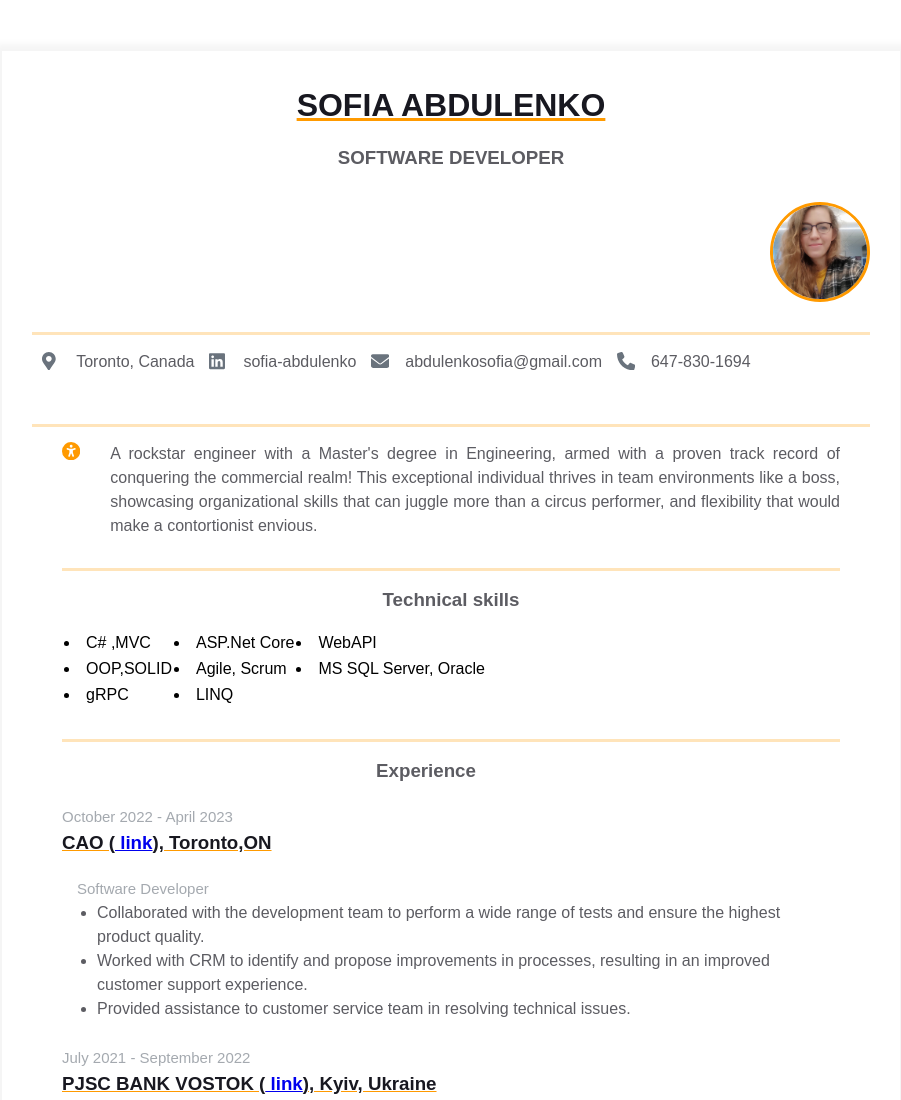
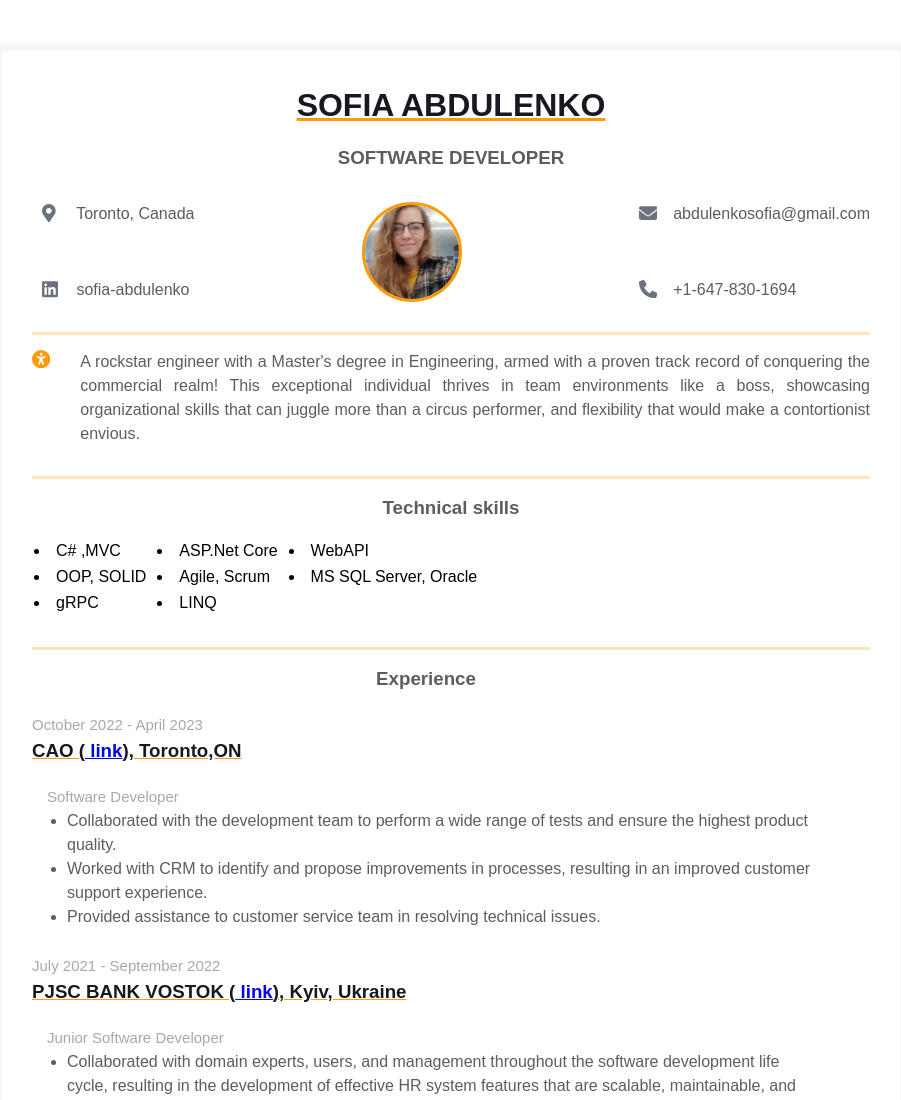
Before and after one commit to abdulenkosofia/homepage, a plain HTML site: page index.html in a window 1280 px wide. Shown: the top 1100 px of the page, without its empty margins (189-1090 px from the left). Drawn offline with Linux system fonts and the light colour scheme.

Commit message:
Updated Contact info styles

```diff
--- a/index.html
+++ b/index.html
@@ -17,16 +17,7 @@
                     <h3 class="contact-info__sub-header">SOFTWARE DEVELOPER</h3>
 
                     <div class="contact_info_container fh">
-                        <div class="contact-info__block"></div>
-
-                        <div class="contact-info__block contact-info__block--center">
-                            <img class="contact-info__avatar" src="assets/photo_avatar3.jpg" alt="Avatar">
-                        </div>
-                    </div>
-                </div>
-
-                <div class="resume__block">
-                    <a href="" rel="author" class="contact-info__item">
+                        <div class="contact-info__block"> <a href="" rel="author" class="contact-info__item">
                                 <div class="contact-info__item-icon-wrapper">
                                     <svg class="contact-info__item-icon" xmlns="http://www.w3.org/2000/svg"
                                         viewBox="0 0 384 512">
@@ -38,8 +29,8 @@
                                 <span>Toronto, Canada</span>
                             </a>
 
-
-                    <a href="https://www.linkedin.com/in/sofia-abdulenko/" rel="author" class="contact-info__item">
+                            <a href="https://www.linkedin.com/in/sofia-abdulenko/" rel="author"
+                                class="contact-info__item">
                                 <div class="contact-info__item-icon-wrapper">
                                     <svg class="contact-info__item-icon" xmlns="http://www.w3.org/2000/svg"
                                         viewBox="0 0 448 512">
@@ -50,7 +41,13 @@
                                 </div>
                                 <span>sofia-abdulenko</span>
                             </a>
+                        </div>
 
+                        <div class="contact-info__block contact-info__block--center">
+                            <img class="contact-info__avatar" src="assets/photo_avatar3.jpg" alt="Avatar">
+                        </div>
+
+                        <div class="contact-info__block">
                             <a href="https://mail.google.com/mail/?view=cm&source=mailto&to=[abdulenkosofia@gmail.com]"
                                 rel="author" class="contact-info__item">
                                 <div class="contact-info__item-icon-wrapper">
@@ -71,8 +68,11 @@
                                             d="M164.9 24.6c-7.7-18.6-28-28.5-47.4-23.2l-88 24C12.1 30.2 0 46 0 64C0 311.4 200.6 512 448 512c18 0 33.8-12.1 38.6-29.5l24-88c5.3-19.4-4.6-39.7-23.2-47.4l-96-40c-16.3-6.8-35.2-2.1-46.3 11.6L304.7 368C234.3 334.7 177.3 277.7 144 207.3L193.3 167c13.7-11.2 18.4-30 11.6-46.3l-40-96z" />
                                     </svg>
                                 </div>
-                        <span>647-830-1694</span>
+                                <span>+1-647-830-1694</span>
                             </a>
+                        </div>
+                    </div>
+                </div>
             </div>
 
             <div class="container">
@@ -104,24 +104,24 @@
                         <table>
                             <tr>
                                 <td>
-                                        <li>C# ,MVC</li>
+                                    <li>C# ,MVC&nbsp;&nbsp;</li>
                                 </td>
                                 <td>
-                                        <li>ASP.Net Core</li>
+                                    <li>ASP.Net Core&nbsp;&nbsp;</li>
                                 </td>
                                 <td>
-                                        <li>WebAPI</li>
+                                    <li>WebAPI&nbsp;&nbsp;</li>
                                 </td>
                             </tr>
                             <tr>
                                 <td>
-                                        <li>OOP,SOLID</li>
+                                    <li>OOP, SOLID&nbsp;&nbsp;</li>
                                 </td>
                                 <td>
-                                        <li>Agile, Scrum</li>
+                                    <li>Agile, Scrum&nbsp;&nbsp;</li>
                                 </td>
                                 <td>
-                                        <li>MS SQL Server, Oracle</li>
+                                    <li>MS SQL Server, Oracle&nbsp;&nbsp;</li>
                                 </td>
                             </tr>
                             <tr>
@@ -197,20 +197,25 @@
                             <h3 class="additional-info__education-header">Education</h3>
                             <div class="additional-info__education-university">
                                 <span class="additional-info__education-university-durability">2016 - 2018</span>
-                                <h3 class="additional-info__education-university-speciality">Master degree, Metrology and Information-measuring technology</h3>
-                                <p class="additional-info__education-university-name">National Technical University of Ukraine 'Kyiv Polytechnic Institute', Kyiv, Ukraine</p>
+                                <h3 class="additional-info__education-university-speciality">Master degree,
+                                    Metrology and Information-measuring technology</h3>
+                                <p class="additional-info__education-university-name">National Technical University
+                                    of Ukraine 'Kyiv Polytechnic Institute', Kyiv, Ukraine</p>
                             </div>
                             <div class="additional-info__education-university">
                                 <span class="additional-info__education-university-durability">2012 - 2016</span>
-                                <h3 class="additional-info__education-university-speciality">Bachelor's degree, Information-measuring technology</h3>
-                                <p class="additional-info__education-university-name">National Technical University of Ukraine 'Kyiv Polytechnic Institute', Kyiv, Ukraine</p>
+                                <h3 class="additional-info__education-university-speciality">Bachelor's degree,
+                                    Information-measuring technology</h3>
+                                <p class="additional-info__education-university-name">National Technical University
+                                    of Ukraine 'Kyiv Polytechnic Institute', Kyiv, Ukraine</p>
                             </div>
                         </div>
 
                         <div class="additional-info__languages">
                             <h3 class="additional-info__languages-header">Additional Info</h3>
                             <p class="additional-info__languages-item">
-                                <li>Studing English (communicating with aliens shouldn't be limited to just our fellow humans!)</li>
+                                <li>Studing English (communicating with aliens shouldn't be limited to just our
+                                    fellow humans!)</li>
                             </p>
                             <p class="additional-info__languages-item">
                                 <li>Bead weaving (create wearable masterpieces)</li>
@@ -220,22 +225,15 @@
                                     just about fighting crime, but also crunching numbers and saving wallets!)</li>
                             </p>
                             <p class="additional-info__languages-item">
-                                <li>Doing sport (for justify indulging in extra slices of pizza without any guilt!)</li>
+                                <li>Doing sport (for justify indulging in extra slices of pizza without any guilt!)
+                                </li>
                             </p>
                         </div>
                     </div>
                 </div>
             </div>
         </div>
-
-        </div>
     </main>
-
-
-
-
-
-
 </body>
 
 </html>
--- a/styles.css
+++ b/styles.css
@@ -172,7 +172,6 @@ body {
 .experiences {
     flex: 1 1 60%;
     margin-right: 50px;
-
 }
 
 .experiences__header {
```
Lines whose indentation alone changed are shown as unchanged.
